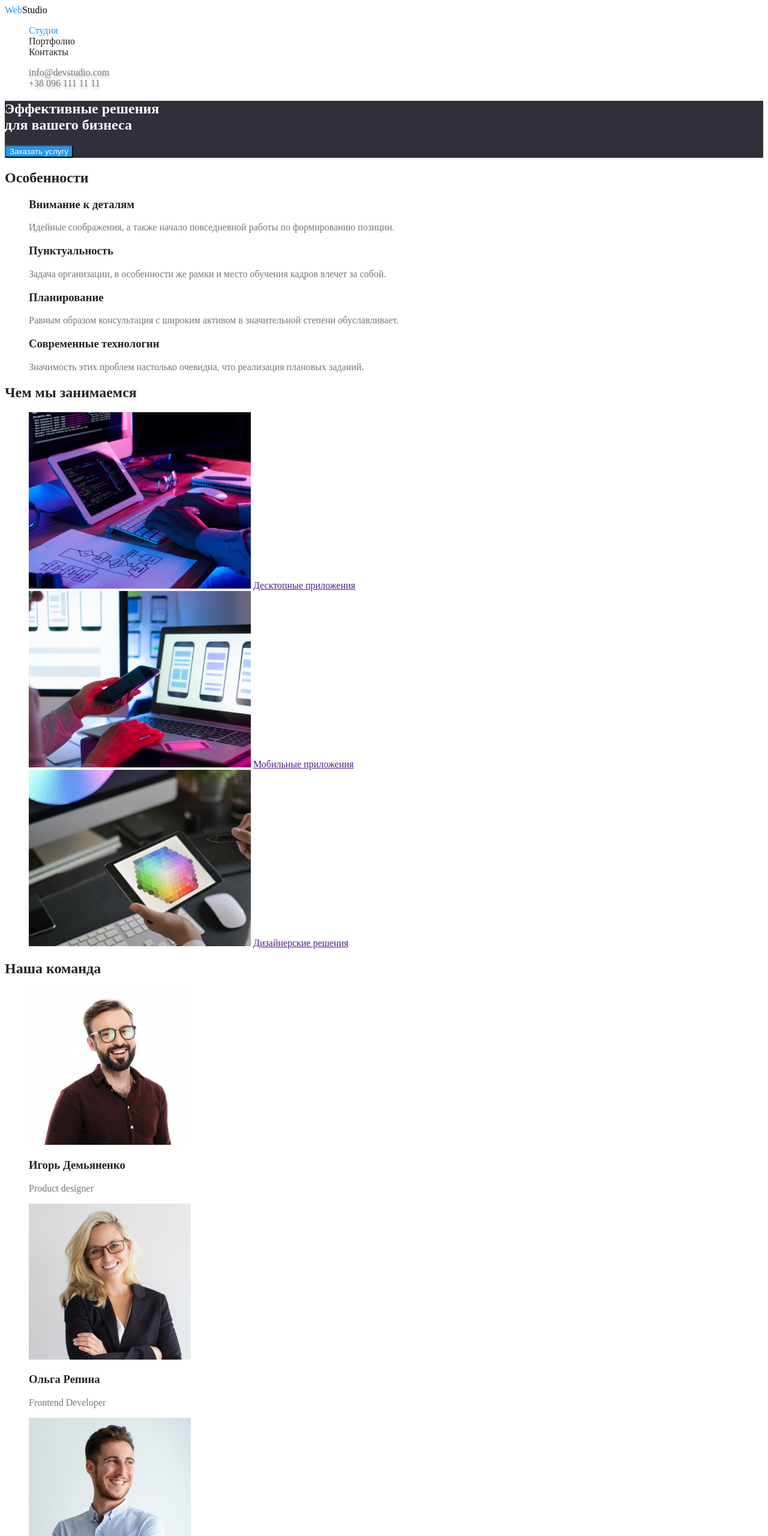
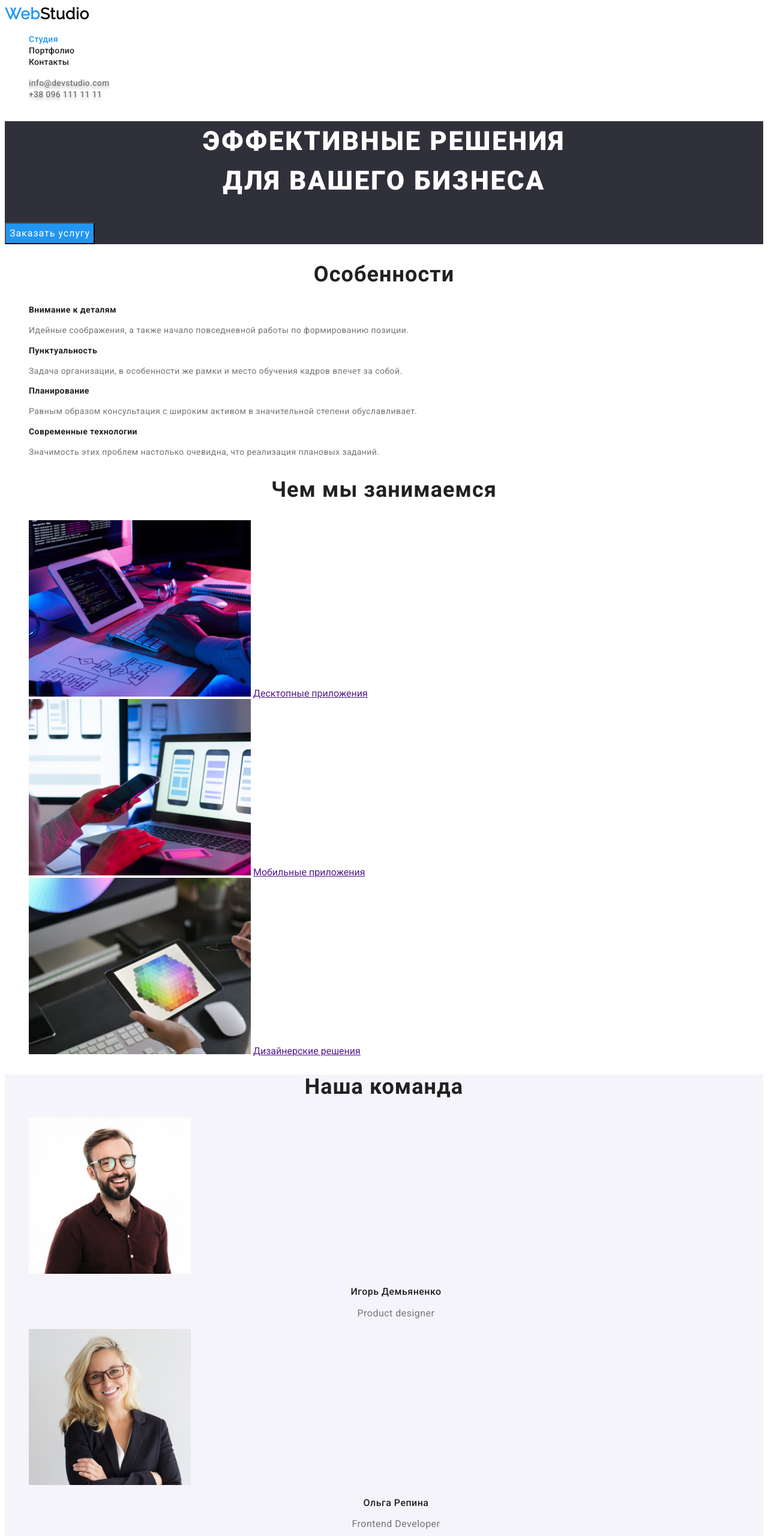
Before and after one commit to Katerina-Zamiatina/goit-markup-hw-02, a plain HTML site: page index.html in a window 1280 px wide. Shown: the top 2560 px of the page at 60% size. Drawn offline with Linux system fonts and the light colour scheme.

Commit message:
Добавляет стили цвета и текста

```diff
--- a/css/styles.css
+++ b/css/styles.css
@@ -1,15 +1,16 @@
 :root {
 	--primary-text-color: #757575;
 	--title-text-color: #212121;
-	--acсent-color: #2196f3;
+	--accent-color: #2196f3;
 	--text-white: #ffffff;
 }
 
 body {
+	font-family: "Roboto", sans-serif;
 	background-color: #ffffff;
 	color: var(--primary-text-color);
 }
-
+/* Common */
 .list {
 	list-style: none;
 }
@@ -18,62 +19,177 @@ body {
 	text-decoration: none;
 }
 
+.section-title {
+	color: var(--title-text-color);
+
+	font-weight: 700;
+	font-size: 36px;
+	line-height: 1.16;
+	text-align: center;
+	letter-spacing: 0.03em;
+}
+
 .title {
 	color: var(--title-text-color);
 }
-/* Site nav */
+
+/* Logo */
+
+.logo {
+	font-family: "Raleway", sans-serif;
+	font-weight: 700;
+	font-size: 26px;
+	line-height: 1.19;
+	letter-spacing: 0.03em;
+}
+
 .logo-web {
-	color: var(--acсent-color);
+	color: var(--accent-color);
 }
+
 .logo-studio {
 	color: #000000;
 }
+
+/* Site nav */
+
 .site-nav .link {
 	color: var(--title-text-color);
+	font-weight: 500;
+	font-size: 14px;
+	line-height: 1.14;
+	letter-spacing: 0.02em;
 }
 
 .site-nav .link:hover,
 .site-nav .link:focus {
 	color: var(--accent-color);
 }
+
 .site-nav .link.current {
-	color: var(--acсent-color);
+	color: var(--accent-color);
 }
 
-.contacts-link {
+.contacts-header {
 	color: var(--primary-text-color);
 	text-shadow: 0px 4px 4px rgba(0, 0, 0, 0.25);
+	font-weight: 500;
+	font-size: 14px;
+	line-height: 1.14;
+	letter-spacing: 0.02em;
 }
-.contacts-link:hover,
-.contacts-link:focus {
-	color: var(--acсent-color);
-}
-.section-title {
-	color: var(--title-text-color);
+
+.contacts-header:hover,
+.contacts-header:focus {
+	color: var(--accent-color);
 }
 
 /* HERO */
+
 .hero {
 	background-color: #2f303a;
+}
+
+.hero-title {
 	color: var(--text-white);
+	font-weight: 900;
+	font-size: 44px;
+	line-height: 1.5;
+	text-align: center;
+	letter-spacing: 0.06em;
 }
+
 .button {
-	background-color: var(--acсent-color);
+	background-color: var(--accent-color);
 	color: var(--text-white);
+	font-family: inherit;
+	font-size: 16px;
+	line-height: 1.9;
+	text-align: center;
+	letter-spacing: 0.06em;
 }
+
 /* Features */
-.features-list .title {
+
+.features .title {
 	color: var(--title-text-color);
+	font-weight: 700;
+	font-size: 14px;
+	line-height: 1.14;
+	letter-spacing: 0.03em;
+}
+.features .text {
+	font-weight: 400;
+	font-size: 14px;
+	line-height: 1.7;
+	letter-spacing: 0.03em;
 }
 
 /* Work */
 
-/* цвет Web color: #2196F3; */
-/* цвет основного текста color: #212121; */
-/* белый color: #FFFFFF;*/
-/* цвет дополнительного текста  color: #757575;*/
-/* цвет акцента color: #2196F3; */
-/* цвет фона background: #E5E5E5; */
-/* цвет фона у команды : #F5F4FA */
-/* цвет фона у футера  background: #2F303A;*/
-/* цвет контактов в футере color: rgba(255, 255, 255, 0.6);  */
+/* STAFF */
+
+.section.staff {
+	background-color: #f5f4fa;
+}
+
+.staff .title {
+	color: var(--title-text-color);
+	font-weight: 500;
+	font-size: 16px;
+	line-height: 1.3;
+	text-align: center;
+	letter-spacing: 0.03em;
+}
+
+.staff .text {
+	font-weight: 400;
+	font-size: 16px;
+	line-height: 1.18;
+	text-align: center;
+	letter-spacing: 0.03em;
+}
+
+/* Footer */
+
+.page-footer {
+	background-color: #2f303a;
+}
+
+.logo-footer {
+	font-weight: 700;
+	color: var(--text-white);
+}
+
+.address {
+	font-weight: 400;
+	font-size: 14px;
+	line-height: 1.7;
+	letter-spacing: 0.03em;
+}
+.contacts-footer {
+	color: rgba(255, 255, 255, 0.6);
+}
+
+/* Портфолио */
+
+.portfolio .button {
+	font-weight: 500;
+	font-size: 16px;
+	line-height: 1.6;
+	letter-spacing: 0.03em;
+}
+
+.portfolio .title {
+	font-weight: 700;
+	font-size: 18px;
+	line-height: 2;
+	letter-spacing: 0.06em;
+}
+
+.portfolio .text {
+	font-weight: 400;
+	font-size: 16px;
+	line-height: 1.9;
+	letter-spacing: 0.03em;
+}
--- a/index.html
+++ b/index.html
@@ -4,6 +4,10 @@
 		<meta charset="UTF-8" />
 		<meta name="viewport" content="width=device-width, initial-scale=1.0" />
 		<title>Document</title>
+		<link
+			href="https://fonts.googleapis.com/css2?family=Raleway&family=Roboto:wght@400;500;700;900&display=fallback"
+			rel="stylesheet"
+		/>
 		<link rel="stylesheet" href="./css/styles.css" />
 	</head>
 	<body class="page">
@@ -11,19 +15,19 @@
 
 		<header>
 			<nav>
-				<a href="./index.html" class="link">
+				<a href="./index.html" class="link logo">
 					<span class="logo-web">Web</span><span class="logo-studio">Studio</span></a
 				>
 				<ul class="site-nav list">
-					<li><a href="" class="link current">Студия</a></li>
+					<li><a href="./index.html" class="link current">Студия</a></li>
 					<li><a href="./portfolio.html" class="link">Портфолио</a></li>
 					<li><a href="" class="link">Контакты</a></li>
 				</ul>
 			</nav>
 			<div>
 				<ul class="contacts list">
-					<li><a href="mailto:info@devstudio.com" class="contacts-link link">info@devstudio.com</a></li>
-					<li><a href="tel:+380961111111" class="contacts-link link">+38 096 111 11 11</a></li>
+					<li><a href="mailto:info@devstudio.com" class="contacts-header link">info@devstudio.com</a></li>
+					<li><a href="tel:+380961111111" class="contacts-header link">+38 096 111 11 11</a></li>
 				</ul>
 			</div>
 		</header>
@@ -33,9 +37,9 @@
 
 			<section class="hero">
 				<h1 class="hero-title">
-					Эффективные решения
+					ЭФФЕКТИВНЫЕ РЕШЕНИЯ
 					<br />
-					для вашего бизнеса
+					ДЛЯ ВАШЕГО БИЗНЕСА
 				</h1>
 				<button type="button" class="button">Заказать услугу</button>
 			</section>
@@ -44,28 +48,28 @@
 
 			<section class="section">
 				<h2 class="section-title">Особенности</h2>
-				<ul class="features-list list">
+				<ul class="features list">
 					<li>
 						<h3 class="title">Внимание к деталям</h3>
-						<p>
+						<p class="text">
 							Идейные соображения, а также начало повседневной работы по формированию позиции.
 						</p>
 					</li>
 					<li>
 						<h3 class="title">Пунктуальность</h3>
-						<p>
+						<p class="text">
 							Задача организации, в особенности же рамки и место обучения кадров влечет за собой.
 						</p>
 					</li>
 					<li>
 						<h3 class="title">Планирование</h3>
-						<p>
+						<p class="text">
 							Равным образом консультация с широким активом в значительной степени обуславливает.
 						</p>
 					</li>
 					<li>
 						<h3 class="title">Современные технологии</h3>
-						<p>
+						<p class="text">
 							Значимость этих проблем настолько очевидна, что реализация плановых заданий.
 						</p>
 					</li>
@@ -94,38 +98,41 @@
 
 			<!-- Наша команда -->
 
-			<section class="section">
+			<section class="section staff">
 				<h2 class="section-title">Наша команда</h2>
 				<ul class="staff list">
 					<li>
 						<img src="./images/igor.jpg" alt="Мужчина дизайнер" width="270" />
 						<h3 class="title">Игорь Демьяненко</h3>
-						<p>Product designer</p>
+						<p class="text">Product designer</p>
 					</li>
 					<li>
 						<img src="./images/olga.jpg" alt="Женщина разработчица" width="270" />
 						<h3 class="title">Ольга Репина</h3>
-						<p>Frontend Developer</p>
+						<p class="text">Frontend Developer</p>
 					</li>
 					<li>
 						<img src="./images/nikolay.jpg" alt="Мужчина маркетолог" width="270" />
 						<h3 class="title">Николай Тарасов</h3>
-						<p>Marketing</p>
+						<p class="text">Marketing</p>
 					</li>
 					<li>
 						<img src="./images/mikhail.jpg" alt="Мужчина дизайнер" width="270" />
 						<h3 class="title">Михаил Ермаков</h3>
-						<p>UI Designer</p>
+						<p class="text">UI Designer</p>
 					</li>
 				</ul>
 			</section>
 		</main>
+
 		<footer class="page-footer">
-			<a href="./index.html" class="link"> <span class="logo-web">Web</span><span class="logo-studio">Studio</span></a>
-			<address>
+			<a href="./index.html" class="link logo">
+				<span class="logo-web">Web</span><span class="logo-footer">Studio</span></a
+			>
+			<address class="address">
 				г. Киев, пр-т Леси Украинки, 26
-				<a href="mailto:info@devstudio.com" class="link">info@devstudio.com</a>
-				<a href="tel:+380961111111" class="link">+38 096 111 11 11</a>
+				<a href="mailto:info@example.com" class="contacts-footer link">iinfo@example.com</a>
+				<a href="tel:+380991111111" class="contacts-footer link">+38 099 111 11 11</a>
 			</address>
 		</footer>
 	</body>
```
Also changed, not shown: portfolio.html (+21 -15 lines).
